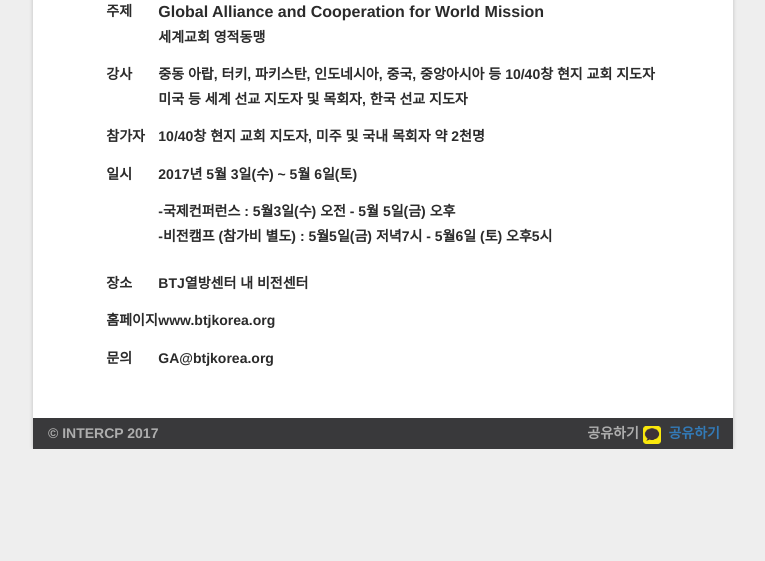
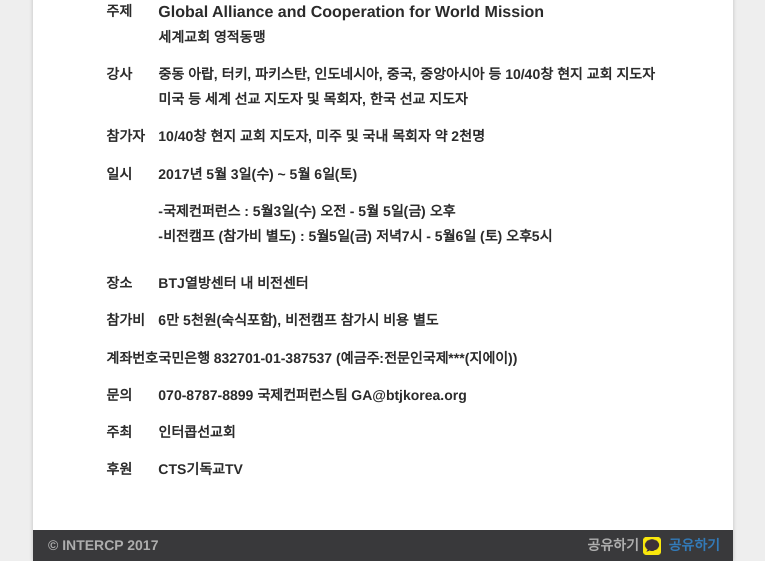
Before and after one commit to INTERCP/ga-web, a Flask app: page /ga/ in a window 1280 px wide; the page is wider, and only the part inside the window is pictured. Shown: the part 1847-2408 px from the top of that part, without its empty margins (257-1022 px from the left). Before the commit the page ends 2296 px from the top of that part, so only its background shows below. Run offline with Flask 2, Linux system fonts and the light colour scheme; parts of the project's set-up code (start-up, migrations or seed data) failed here and were passed over; some libraries are stand-ins or nearby versions; some web fonts are replaced.

Commit message:
초대의 글 수정

```diff
--- a/gaweb/templates/ga/index.html
+++ b/gaweb/templates/ga/index.html
@@ -67,12 +67,29 @@
                         <td>BTJ열방센터 내 비전센터</td>
                     </tr>
                     <tr>
+                        <td>참가비</td>
+                        <td>6만 5천원(숙식포함), 비전캠프 참가시 비용 별도</td>
+                    </tr>
+                    <tr>
+                        <td>계좌번호</td>
+                        <td>국민은행 832701-01-387537 (예금주:전문인국제***(지에이)) </td>
+                    </tr>
+
+                    <!--<tr>
                         <td>홈페이지</td>
                         <td><span> www.btjkorea.org</span></td>
-                    </tr>
+                    </tr>-->
+
                     <tr>
                         <td>문의</td>
-                        <td><span>GA@btjkorea.org</span></td>
+                        <td><span>070-8787-8899 국제컨퍼런스팀 GA@btjkorea.org</span></td>
+                    </tr>
+                     <tr>
+                        <td>주최</td>
+                        <td><span>인터콥선교회</span></td>
+                    </tr>
+                      <td>후원</td>
+                        <td><span>CTS기독교TV</span></td>
                     </tr>
                 </table>
                 <br/>
```
